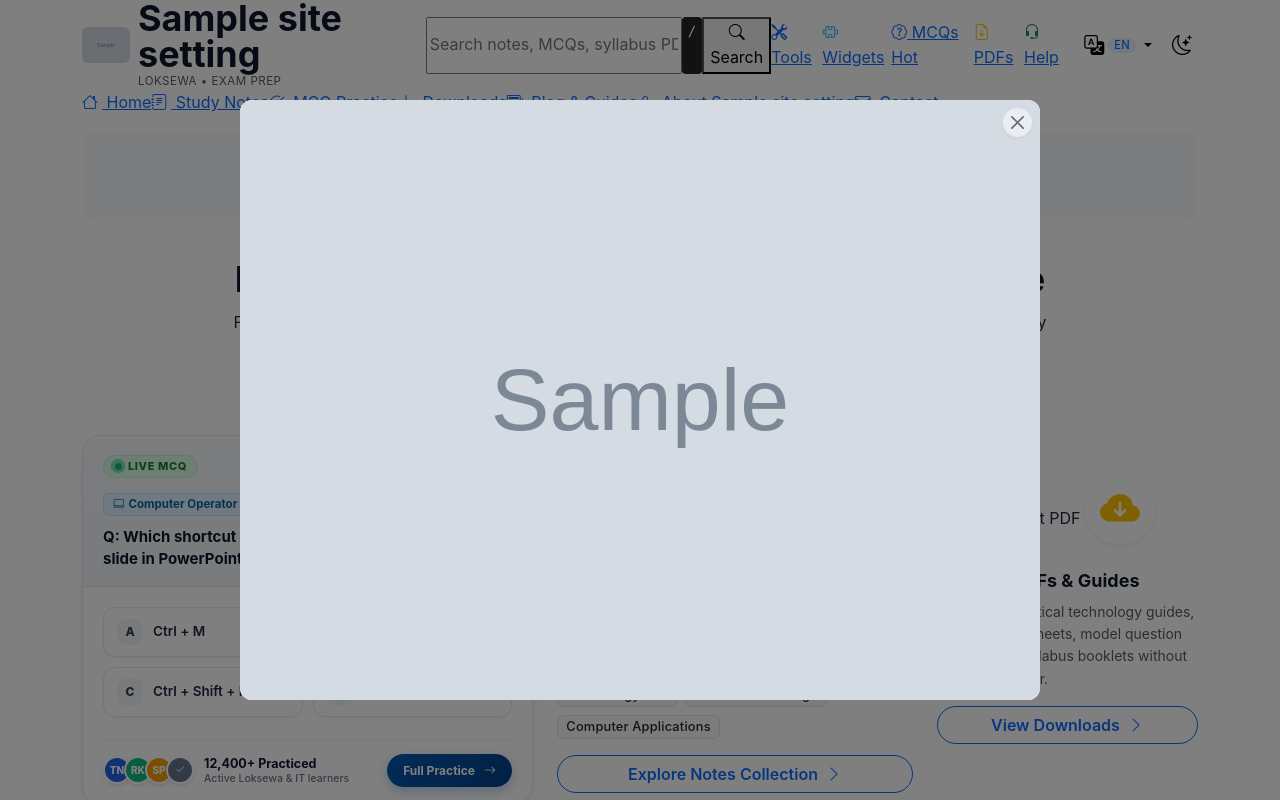
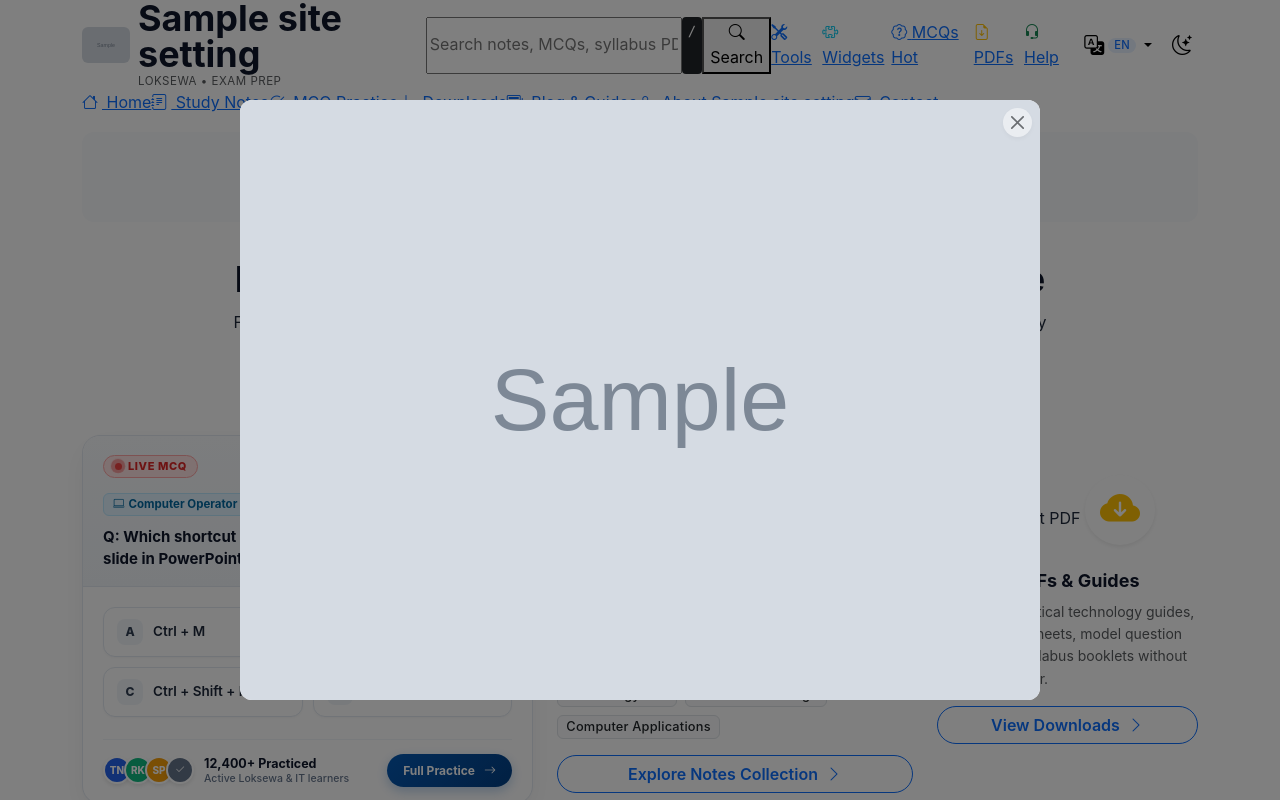
Before and after one commit to tulasinepali/Final-mysite, a Django app: template templates/core/home.html in a window 1280 px wide. Run offline with Django 5.2, Linux system fonts and the light colour scheme; the template is opened without the code that fills it: most values are stand-ins (such as "Sample title", 1, 10 or a date in 2020); grey boxes marked "Sample" are stand-in pictures; some libraries are stand-ins or nearby versions.

Commit message:
Update LIVE MCQ badge and radar pulse to eye-catching red

```diff
--- a/templates/core/home.html
+++ b/templates/core/home.html
@@ -55,9 +55,9 @@
     letter-spacing: 0.6px !important;
     text-transform: uppercase !important;
     border-radius: 50px !important;
-    background-color: #dcfce7 !important;
-    color: #15803d !important;
-    border: 1px solid #bbf7d0 !important;
+    background-color: #fee2e2 !important;
+    color: #dc2626 !important;
+    border: 1px solid #fca5a5 !important;
     line-height: 1.2 !important;
 }
 
@@ -74,7 +74,7 @@
     width: 7px !important;
     height: 7px !important;
     border-radius: 50% !important;
-    background-color: #10b981 !important;
+    background-color: #ef4444 !important;
 }
 
 .live-dot-ping {
@@ -82,7 +82,7 @@
     width: 100% !important;
     height: 100% !important;
     border-radius: 50% !important;
-    background-color: #10b981 !important;
+    background-color: #ef4444 !important;
     animation: mcqPing 1.6s cubic-bezier(0, 0, 0.2, 1) infinite !important;
 }
 
@@ -529,10 +529,10 @@ body.dark-mode .student-avatar,
                 <div class="mcq-card-wrapper h-100" style="background: #ffffff; border: 1.5px solid #e2e8f0; border-radius: 18px; box-shadow: 0 10px 30px -5px rgba(15,23,42,0.08); overflow: hidden; display: flex; flex-direction: column;">
                     <div class="mcq-header-visual" style="background: linear-gradient(180deg, #f8fafc 0%, #f1f5f9 100%); border-bottom: 1.5px solid #e2e8f0; padding: 16px 20px;">
                         <div class="mcq-top-row" style="display: flex; align-items: center; justify-content: space-between; width: 100%; margin-bottom: 12px;">
-                            <span class="mcq-badge-live" style="display: inline-flex; align-items: center; gap: 6px; padding: 4px 10px; font-size: 11px; font-weight: 800; letter-spacing: 0.6px; text-transform: uppercase; border-radius: 50px; background-color: #dcfce7; color: #15803d; border: 1px solid #bbf7d0;">
+                            <span class="mcq-badge-live" style="display: inline-flex; align-items: center; gap: 6px; padding: 4px 10px; font-size: 11px; font-weight: 800; letter-spacing: 0.6px; text-transform: uppercase; border-radius: 50px; background-color: #fee2e2; color: #dc2626; border: 1px solid #fca5a5;">
                                 <span class="live-dot-container" style="position: relative; width: 8px; height: 8px; display: inline-flex; align-items: center; justify-content: center;">
                                     <span class="live-dot-ping"></span>
-                                    <span class="live-dot-solid" style="width: 7px; height: 7px; border-radius: 50%; background-color: #10b981;"></span>
+                                    <span class="live-dot-solid" style="width: 7px; height: 7px; border-radius: 50%; background-color: #ef4444;"></span>
                                 </span>
                                 LIVE MCQ
                             </span>
```
Also changed, not shown: static/css/style.css (+5 -5 lines).
